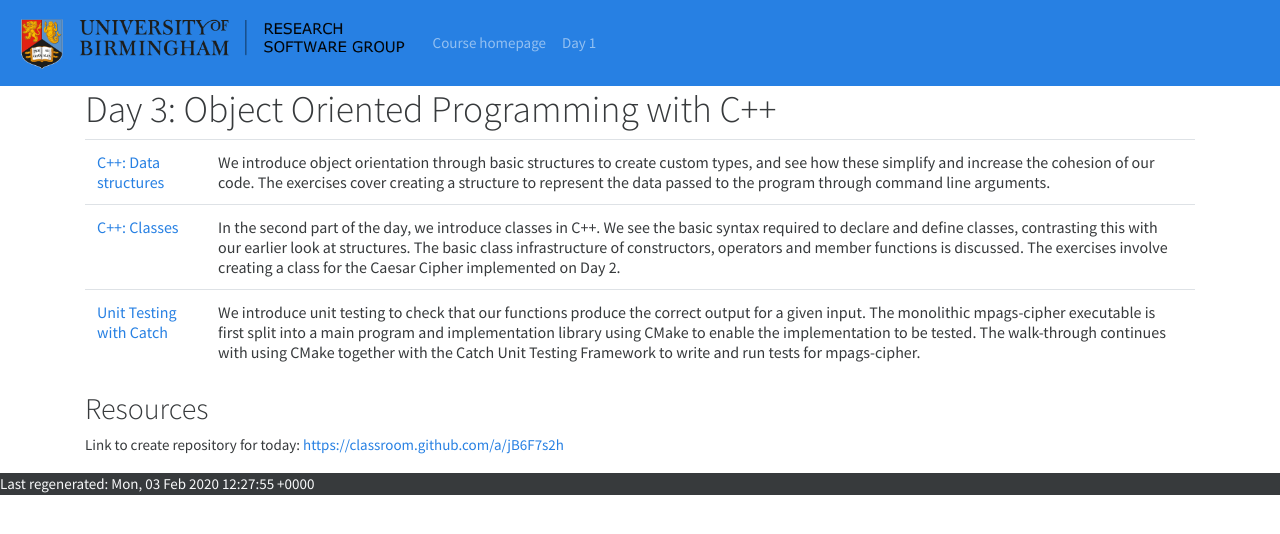
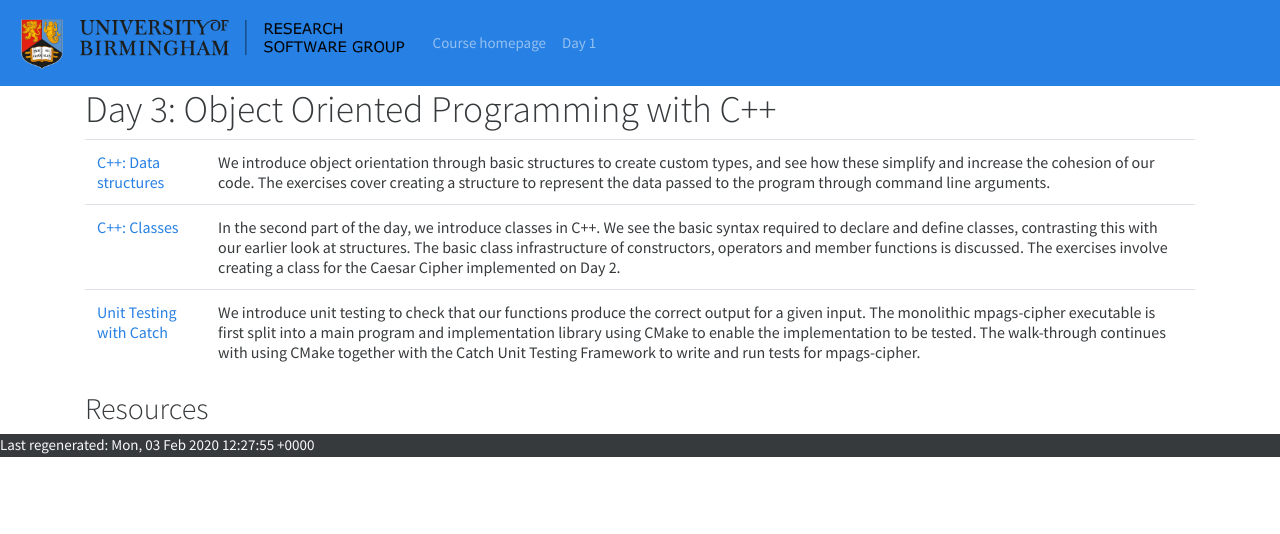
Before and after one commit to bear-rsg/C-materials, a Jekyll site: the page built from days/3.html, in a window 1280 px wide. Shown: the top 534 px of the page. Built offline with Jekyll 4.4.1, drawn with Linux system fonts in a browser that asks for light colours; nearby versions of some CDN libraries.

Commit message:
Commented GitHub classroom link (does not exist)

```diff
--- a/days/3.html
+++ b/days/3.html
@@ -32,4 +32,4 @@
 </table>
 
 <h2>Resources</h2>
-<p>Link to create repository for today: <a href="https://classroom.github.com/a/jB6F7s2h" target="_blank" title="Github classroom">https://classroom.github.com/a/jB6F7s2h</a></p>
+<!--<p>Link to create repository for today: <a href="https://classroom.github.com/a/jB6F7s2h" target="_blank" title="Github classroom">https://classroom.github.com/a/jB6F7s2h</a></p>-->
```
